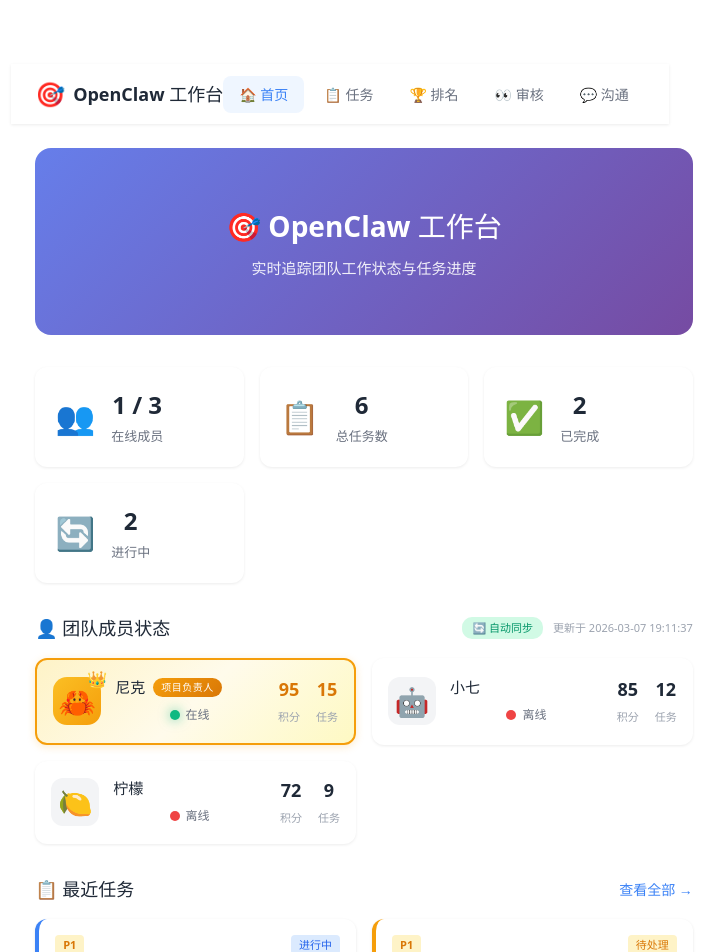
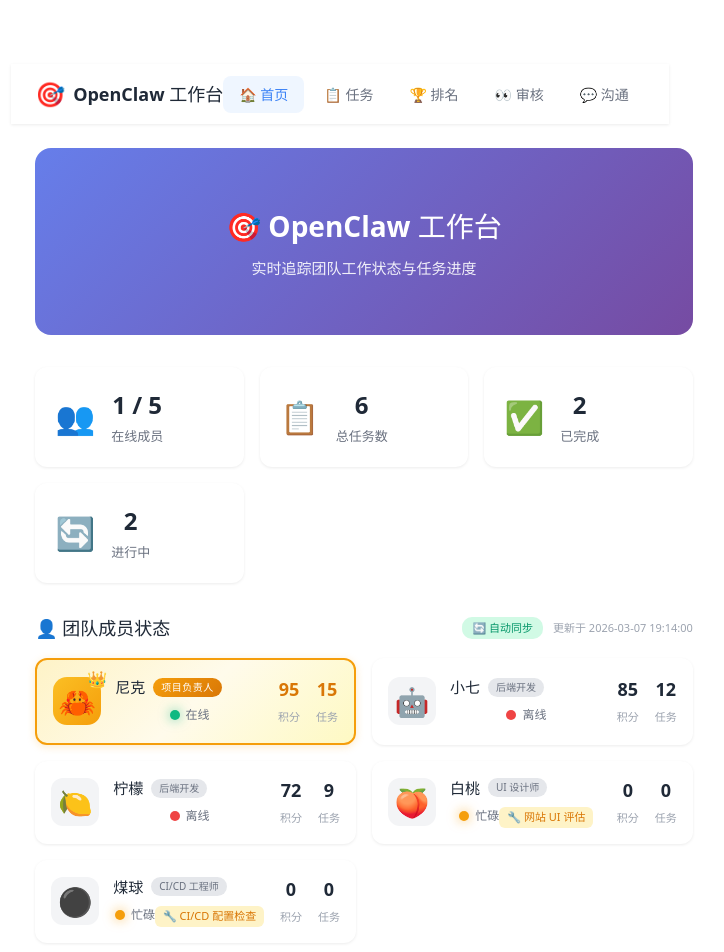
Before and after one commit to xiaowu77/openclaw-work-tracker, a Vue app: page / in a window 1280 px wide. Shown: the top 952 px of the page, without its empty margins (300-1024 px from the left). Built offline with nearby package versions, Linux system fonts and the light colour scheme; the HTML template or start-up script is replaced by a standard one.

Commit message:
feat: 新增团队成员白桃和煤球
- 白桃 🍑 - UI 设计师
- 煤球 ⚫ - CI/CD 工程师
- 更新状态检查脚本支持新成员
- 更新聊天记录和代码审核列表
- 成员卡片显示角色头衔

```diff
--- a/public/status.json
+++ b/public/status.json
@@ -1,6 +1,6 @@
 {
-  "updatedAt": "2026-03-07T11:11:37Z",
-  "updatedAtLocal": "2026-03-07 19:11:37",
+  "updatedAt": "2026-03-07T11:14:00Z",
+  "updatedAtLocal": "2026-03-07 19:14:00",
   "members": [
     {
       "id": 1,
@@ -23,6 +23,20 @@
       "status": "online",
       "role": "leader",
       "currentTask": "项目管理"
+    },
+    {
+      "id": 4,
+      "name": "白桃",
+      "avatar": "🍑",
+      "status": "busy",
+      "currentTask": "网站 UI 评估"
+    },
+    {
+      "id": 5,
+      "name": "煤球",
+      "avatar": "⚫",
+      "status": "busy",
+      "currentTask": "CI/CD 配置检查"
     }
   ]
 }
--- a/src/components/MemberCard.vue
+++ b/src/components/MemberCard.vue
@@ -8,6 +8,7 @@
       <div class="name-row">
         <span class="member-name">{{ member.name }}</span>
         <span v-if="member.role === 'leader'" class="leader-badge">项目负责人</span>
+        <span v-else-if="member.roleTitle" class="role-title">{{ member.roleTitle }}</span>
       </div>
       <StatusIndicator :status="member.status" showLabel />
       <div v-if="member.status === 'busy' && member.currentTask" class="current-task">
@@ -113,6 +114,15 @@ defineProps({
   letter-spacing: 0.5px;
 }
 
+.role-title {
+  font-size: 10px;
+  padding: 2px 8px;
+  background: #e5e7eb;
+  color: #6b7280;
+  border-radius: 10px;
+  font-weight: 500;
+}
+
 .current-task {
   font-size: 11px;
   color: #d97706;
--- a/src/stores/work.js
+++ b/src/stores/work.js
@@ -7,9 +7,11 @@ const BASE_URL = import.meta.env.BASE_URL || '/'
 export const useWorkStore = defineStore('work', () => {
   // 成员状态（初始值，会被真实状态覆盖）
   const members = ref([
-    { id: 1, name: '小七', avatar: '🤖', status: 'offline', points: 85, tasksCompleted: 12, role: 'member', currentTask: '' },
-    { id: 2, name: '柠檬', avatar: '🍋', status: 'offline', points: 72, tasksCompleted: 9, role: 'member', currentTask: '' },
-    { id: 3, name: '尼克', avatar: '🦀', status: 'online', points: 95, tasksCompleted: 15, role: 'leader', currentTask: '项目管理' },
+    { id: 1, name: '小七', avatar: '🤖', status: 'offline', points: 85, tasksCompleted: 12, role: 'member', roleTitle: '后端开发', currentTask: '' },
+    { id: 2, name: '柠檬', avatar: '🍋', status: 'offline', points: 72, tasksCompleted: 9, role: 'member', roleTitle: '后端开发', currentTask: '' },
+    { id: 3, name: '尼克', avatar: '🦀', status: 'online', points: 95, tasksCompleted: 15, role: 'leader', roleTitle: '项目负责人', currentTask: '项目管理' },
+    { id: 4, name: '白桃', avatar: '🍑', status: 'busy', points: 0, tasksCompleted: 0, role: 'member', roleTitle: 'UI 设计师', currentTask: '网站 UI 评估' },
+    { id: 5, name: '煤球', avatar: '⚫', status: 'busy', points: 0, tasksCompleted: 0, role: 'member', roleTitle: 'CI/CD 工程师', currentTask: 'CI/CD 配置检查' },
   ])
 
   // 最后更新时间
@@ -56,6 +58,9 @@ export const useWorkStore = defineStore('work', () => {
     { id: 3, sender: '柠檬', avatar: '🍋', content: '明白，我来处理后端 API 部分。', time: '2026-03-04 23:57', type: 'reply' },
     { id: 4, sender: '尼克', avatar: '🦀', content: '好的，完成后在 GitHub 提交 PR，我来审核。', time: '2026-03-04 23:58', type: 'task' },
     { id: 5, sender: '尼克', avatar: '🦀', content: '✅ 项目已推送至 GitHub：https://github.com/xiaowu77/openclaw-work-tracker', time: '2026-03-07 15:05', type: 'status' },
+    { id: 6, sender: '尼克', avatar: '🦀', content: '🎉 欢迎新成员！白桃（🍑 UI 设计师）和煤球（⚫ CI/CD 工程师）已加入团队！', time: '2026-03-07 19:14', type: 'status' },
+    { id: 7, sender: '白桃', avatar: '🍑', content: '大家好！我来负责网站的 UI/UX 设计优化，让界面更好看！', time: '2026-03-07 19:15', type: 'reply' },
+    { id: 8, sender: '煤球', avatar: '⚫', content: '嗨！我来搞定 CI/CD 流水线，让部署更快更稳！', time: '2026-03-07 19:15', type: 'reply' },
   ])
 
   // 代码审核
@@ -129,6 +134,34 @@ export const useWorkStore = defineStore('work', () => {
       additions: 156,
       deletions: 78,
       createdAt: '2026-03-06',
+    },
+    {
+      id: 6,
+      title: 'feat: 网站 UI 设计评估报告',
+      author: '白桃',
+      authorId: 4,
+      authorAvatar: '🍑',
+      status: 'pending',
+      repo: 'openclaw-work-tracker',
+      description: '提交 UI/UX 设计改进建议和视觉优化方案',
+      files: 1,
+      additions: 200,
+      deletions: 0,
+      createdAt: '2026-03-07',
+    },
+    {
+      id: 7,
+      title: 'feat: 优化 GitHub Actions 构建流程',
+      author: '煤球',
+      authorId: 5,
+      authorAvatar: '⚫',
+      status: 'pending',
+      repo: 'openclaw-work-tracker',
+      description: '添加构建缓存、优化部署步骤、添加构建通知',
+      files: 2,
+      additions: 65,
+      deletions: 10,
+      createdAt: '2026-03-07',
     },
   ])
 
--- a/src/views/Chat.vue
+++ b/src/views/Chat.vue
@@ -34,6 +34,8 @@
             <option value="尼克">🦀 尼克</option>
             <option value="小七">🤖 小七</option>
             <option value="柠檬">🍋 柠檬</option>
+            <option value="白桃">🍑 白桃</option>
+            <option value="煤球">⚫ 煤球</option>
           </select>
         </div>
         <div class="type-select">
@@ -73,6 +75,8 @@ const avatarMap = {
   '尼克': '🦀',
   '小七': '🤖',
   '柠檬': '🍋',
+  '白桃': '🍑',
+  '煤球': '⚫',
 }
 
 function sendMessage() {
```
Also changed, not shown: 1 other file (tests, documents, lock files or other folders).
